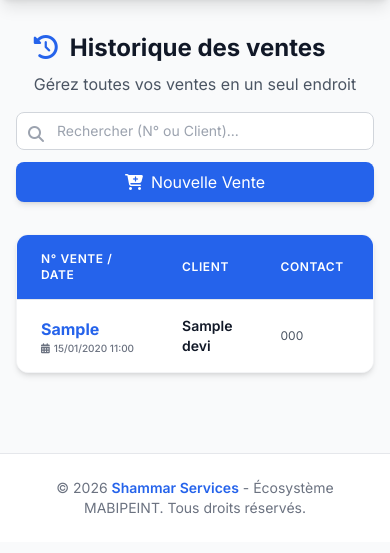
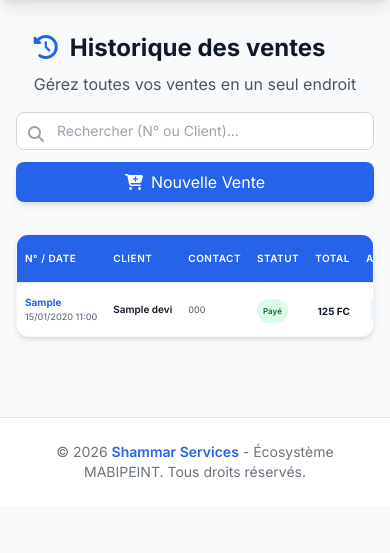
Before and after one commit to chadrackmbupiokajess/Shammar-Services, a Django app: page /devis/ in a window 390 px wide. Shown: the part 64-617 px from the top of the page. Run offline with Django 5.2, Linux system fonts and the light colour scheme; a user stored in the database is signed in; tables that the repository leaves empty hold one stand-in row (values such as "Sample post"); some libraries are stand-ins or nearby versions.

Commit message:
ajout responsive devs

```diff
--- a/mabipint/templates/mabipint/partials/devis_table_partial.html
+++ b/mabipint/templates/mabipint/partials/devis_table_partial.html
@@ -1,56 +1,58 @@
 {% if devis_list %}
-<div class="overflow-x-auto table-responsive">
-    <table class="min-w-full divide-y divide-gray-200">
+<div class="overflow-x-auto">
+    <table class="min-w-full divide-y divide-gray-200" style="table-layout: fixed;">
         <thead class="bg-blue-600">
             <tr>
-                <th class="px-6 py-4 text-left text-xs font-semibold text-white uppercase tracking-wider">N° Vente / Date</th>
-                <th class="px-6 py-4 text-left text-xs font-semibold text-white uppercase tracking-wider">Client</th>
-                <th class="px-6 py-4 text-left text-xs font-semibold text-white uppercase tracking-wider">Contact</th>
-                <th class="px-6 py-4 text-left text-xs font-semibold text-white uppercase tracking-wider">Statut</th>
-                <th class="px-6 py-4 text-right text-xs font-semibold text-white uppercase tracking-wider">Total Général</th>
-                <th class="px-6 py-4 text-center text-xs font-semibold text-white uppercase tracking-wider">Actions</th>
+                <th style="width: 120px;" class="px-2 md:px-6 py-4 text-left text-[10px] md:text-xs font-semibold text-white uppercase tracking-wider">N° / Date</th>
+                <th style="width: 100px;" class="px-2 md:px-6 py-4 text-left text-[10px] md:text-xs font-semibold text-white uppercase tracking-wider">Client</th>
+                <th style="width: 100px;" class="px-2 md:px-6 py-4 text-left text-[10px] md:text-xs font-semibold text-white uppercase tracking-wider">Contact</th>
+                <th style="width: 60px;" class="px-2 md:px-6 py-4 text-left text-[10px] md:text-xs font-semibold text-white uppercase tracking-wider">Statut</th>
+                <th style="width: 100px;" class="px-2 md:px-6 py-4 text-right text-[10px] md:text-xs font-semibold text-white uppercase tracking-wider">Total</th>
+                <th style="width: 80px;" class="px-2 md:px-6 py-4 text-center text-[10px] md:text-xs font-semibold text-white uppercase tracking-wider">Actions</th>
             </tr>
         </thead>
         <tbody class="bg-white divide-y divide-gray-200">
             {% for devis in devis_list %}
             <tr class="hover:bg-blue-50 transition">
-                <td class="px-6 py-4 whitespace-nowrap">
-                    <div class="font-bold text-blue-600">{{ devis.numero }}</div>
-                    <div class="text-[10px] text-gray-500 font-medium">
-                        <i class="fas fa-calendar-alt mr-1"></i>{{ devis.date_creation|date:"d/m/Y H:i" }}
+                <td class="px-2 md:px-6 py-3 whitespace-nowrap overflow-hidden">
+                    <div class="font-bold text-blue-600 text-[10px] md:text-sm">{{ devis.numero }}</div>
+                    <div class="text-[9px] md:text-[10px] text-gray-500 font-medium truncate">
+                        {{ devis.date_creation|date:"d/m/Y H:i" }}
                     </div>
                 </td>
-                <td class="px-6 py-4">
-                    <div class="text-sm font-semibold text-gray-900">{{ devis.client_nom }}</div>
+                <td class="px-2 md:px-6 py-3 overflow-hidden">
+                    <div class="text-[10px] md:text-sm font-semibold text-gray-900 truncate">{{ devis.client_nom }}</div>
                 </td>
-                <td class="px-6 py-4">
-                    <div class="text-xs text-gray-600">
+                <td class="px-2 md:px-6 py-3 overflow-hidden">
+                    <div class="text-[9px] md:text-xs text-gray-600 truncate">
                         {% if devis.client_telephone %}
-                        <div>{{ devis.client_telephone }}</div>
+                        {{ devis.client_telephone }}
                         {% else %}
                         <span class="text-gray-400">---</span>
                         {% endif %}
                     </div>
                 </td>
-                <td class="px-6 py-4 whitespace-nowrap">
-                    <span class="px-3 py-1 inline-flex text-[10px] leading-5 font-semibold rounded-full bg-green-100 text-green-800">
+                <td class="px-2 md:px-6 py-3 whitespace-nowrap">
+                    <span class="px-1.5 md:px-3 py-0.5 inline-flex text-[8px] md:text-[10px] leading-5 font-semibold rounded-full bg-green-100 text-green-800">
                         Payé
                     </span>
                 </td>
-                <td class="px-6 py-4 whitespace-nowrap text-right">
-                    <span class="font-bold text-gray-900">{{ devis.total_general|floatformat:2 }} FC</span>
+                <td class="px-2 md:px-6 py-3 whitespace-nowrap text-right">
+                    <span class="font-bold text-gray-900 text-[10px] md:text-sm">{{ devis.total_general|floatformat:0 }} FC</span>
                 </td>
-                <td class="px-6 py-4 whitespace-nowrap text-center text-sm space-x-1 md:space-x-2">
+                <td class="px-2 md:px-6 py-3 whitespace-nowrap text-center text-[10px] md:text-sm">
+                    <div class="flex justify-center space-x-1">
                         <a href="{% url 'devis_detail' devis.pk %}"
-                       class="inline-block bg-blue-50 text-blue-600 p-2 rounded-lg hover:bg-blue-100 transition"
+                           class="inline-block bg-blue-50 text-blue-600 p-1 md:p-2 rounded hover:bg-blue-100 transition"
                            title="Détails">
                             <i class="fas fa-eye"></i>
                         </a>
                         <a href="{% url 'devis_pdf' devis.pk %}"
-                       class="inline-block bg-purple-50 text-purple-600 p-2 rounded-lg hover:bg-purple-100 transition"
+                           class="inline-block bg-purple-50 text-purple-600 p-1 md:p-2 rounded hover:bg-purple-100 transition"
                            title="Reçu PDF">
                             <i class="fas fa-file-pdf"></i>
                         </a>
+                    </div>
                 </td>
             </tr>
             {% endfor %}
@@ -58,32 +60,28 @@
     </table>
 </div>
 
-<!-- Pagination -->
+<!-- Pagination (Forcée compacte pour mobile) -->
 {% if devis_list.has_other_pages %}
-<div class="bg-gray-50 px-6 py-4 border-t border-gray-200 flex flex-col sm:flex-row justify-between items-center gap-4">
-    <p class="text-sm text-gray-600">
-        Page {{ devis_list.number }} sur {{ devis_list.paginator.num_pages }}
+<div class="bg-gray-50 px-2 md:px-6 py-3 border-t border-gray-200 flex flex-col sm:flex-row justify-between items-center gap-2">
+    <p class="text-[10px] md:text-sm text-gray-600">
+        {{ devis_list.number }}/{{ devis_list.paginator.num_pages }}
     </p>
     <nav class="inline-flex rounded-md shadow-sm -space-x-px" aria-label="Pagination">
         {% if devis_list.has_previous %}
         <a href="?page={{ devis_list.previous_page_number }}{% if search_query %}&search={{ search_query }}{% endif %}"
-           class="relative inline-flex items-center px-3 py-2 rounded-l-md border border-gray-300 bg-white text-sm font-medium text-gray-500 hover:bg-gray-50">
+           class="relative inline-flex items-center px-2 py-1.5 rounded-l-md border border-gray-300 bg-white text-[10px] md:text-sm font-medium text-gray-500 hover:bg-gray-50">
             <i class="fas fa-chevron-left"></i>
         </a>
-        {% else %}
-        <span class="relative inline-flex items-center px-3 py-2 rounded-l-md border border-gray-300 bg-gray-100 text-sm font-medium text-gray-400">
-            <i class="fas fa-chevron-left"></i>
-        </span>
         {% endif %}
 
         {% for num in devis_list.paginator.page_range %}
             {% if devis_list.number == num %}
-            <span class="relative inline-flex items-center px-4 py-2 border border-blue-600 bg-blue-600 text-sm font-bold text-white">
+            <span class="relative inline-flex items-center px-3 py-1.5 border border-blue-600 bg-blue-600 text-[10px] md:text-sm font-bold text-white">
                 {{ num }}
             </span>
-            {% elif num > devis_list.number|add:'-3' and num < devis_list.number|add:'3' %}
+            {% elif num > devis_list.number|add:'-2' and num < devis_list.number|add:'2' %}
             <a href="?page={{ num }}{% if search_query %}&search={{ search_query }}{% endif %}"
-               class="relative inline-flex items-center px-4 py-2 border border-gray-300 bg-white text-sm font-medium text-gray-700 hover:bg-gray-50">
+               class="relative inline-flex items-center px-3 py-1.5 border border-gray-300 bg-white text-[10px] md:text-sm font-medium text-gray-700 hover:bg-gray-50">
                 {{ num }}
             </a>
             {% endif %}
@@ -91,25 +89,18 @@
 
         {% if devis_list.has_next %}
         <a href="?page={{ devis_list.next_page_number }}{% if search_query %}&search={{ search_query }}{% endif %}"
-           class="relative inline-flex items-center px-3 py-2 rounded-r-md border border-gray-300 bg-white text-sm font-medium text-gray-500 hover:bg-gray-50">
+           class="relative inline-flex items-center px-2 py-1.5 rounded-r-md border border-gray-300 bg-white text-[10px] md:text-sm font-medium text-gray-500 hover:bg-gray-50">
             <i class="fas fa-chevron-right"></i>
         </a>
-        {% else %}
-        <span class="relative inline-flex items-center px-3 py-2 rounded-r-md border border-gray-300 bg-gray-100 text-sm font-medium text-gray-400">
-            <i class="fas fa-chevron-right"></i>
-        </span>
         {% endif %}
     </nav>
 </div>
 {% endif %}
 
 {% else %}
-<div class="p-12 text-center">
-    <i class="fas fa-shopping-basket text-8xl text-gray-300 mb-6"></i>
-    <h3 class="text-xl font-semibold text-gray-700 mb-2">Aucune vente trouvée</h3>
-    <p class="text-gray-500 mb-6">Commencez par enregistrer votre première vente</p>
-    <a href="{% url 'devis_create' %}" class="inline-block bg-blue-600 text-white px-8 py-3 rounded-lg hover:bg-blue-700 transition shadow-md">
-        <i class="fas fa-cart-plus mr-2"></i>Enregistrer une vente
-    </a>
+<div class="p-8 text-center">
+    <i class="fas fa-shopping-basket text-6xl text-gray-300 mb-4"></i>
+    <h3 class="text-lg font-semibold text-gray-700 mb-2">Aucune vente</h3>
+    <a href="{% url 'devis_create' %}" class="text-blue-600 font-bold text-sm">Enregistrer une vente</a>
 </div>
 {% endif %}
```
Lines whose indentation alone changed are shown as unchanged.
